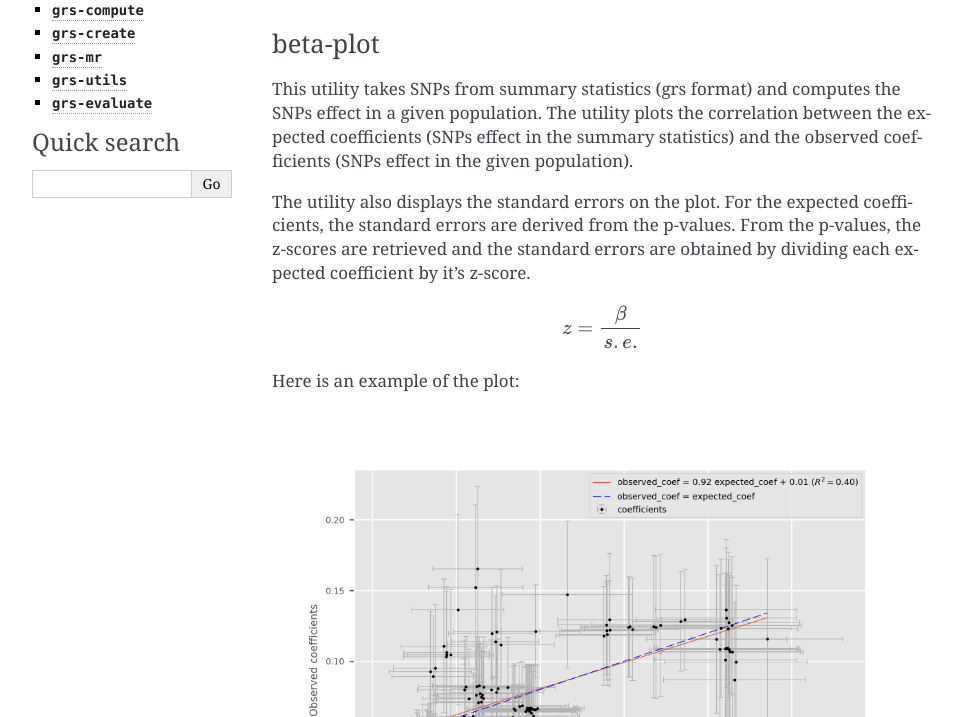
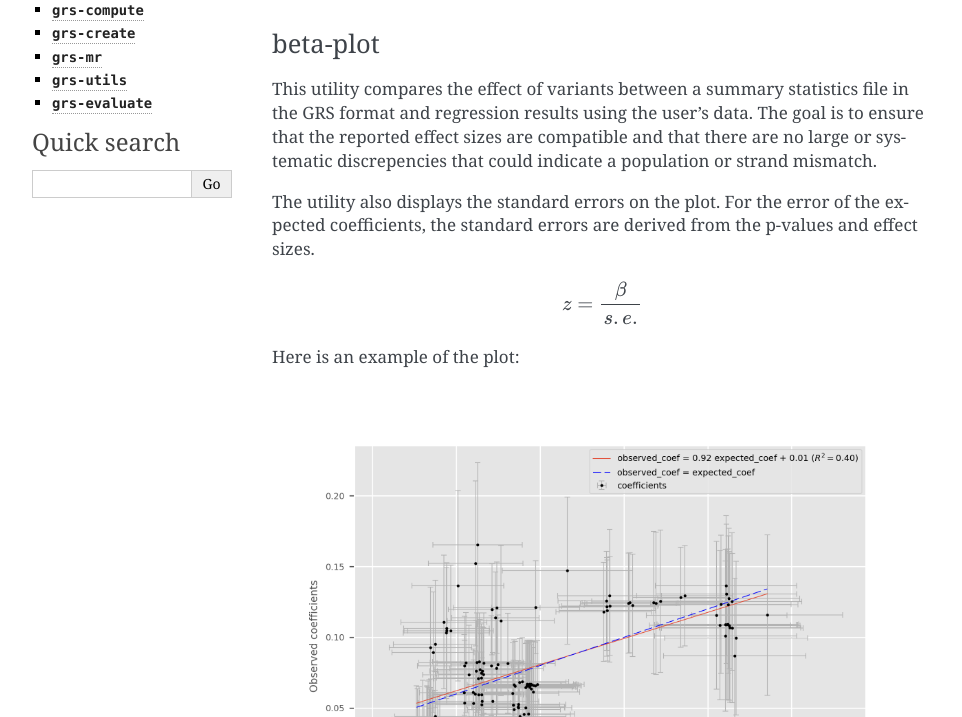
Before and after one commit to legaultmarc/grstools, a Sphinx documentation site: the page built from doc/source/utilities.rst, in a window 1280 px wide and 900 px high, scrolled down 4485 px, cut to the strip 183-900 px from the top of the window. Shown: the whole strip, without its empty margins (148-1110 px from the left). Built offline with Sphinx 7.4.7, drawn with Linux system fonts in a browser that asks for light colours.

Commit message:
Updated the documentation for beta-plot.

```diff
--- a/doc/source/utilities.rst
+++ b/doc/source/utilities.rst
@@ -173,15 +173,15 @@ line to quickly assess the agreement between GRS.
 beta-plot
 ++++++++++
 
-This utility takes SNPs from summary statistics (grs format) and computes the
-SNPs effect in a given population. The utility plots the correlation between
-the expected coefficients (SNPs effect in the summary statistics) and the
-observed coefficients (SNPs effect in the given population).
+This utility compares the effect of variants between a summary statistics file
+in the GRS format and regression results using the user's data. The goal is
+to ensure that the reported effect sizes are compatible and that there are no
+large or systematic discrepencies that could indicate a population or strand
+mismatch.
 
-The utility also displays the standard errors on the plot. For the expected
-coefficients, the standard errors are derived from the p-values. From the
-p-values, the z-scores are retrieved and the standard errors are obtained by
-dividing each expected coefficient by it's z-score.
+The utility also displays the standard errors on the plot. For the error of the
+expected coefficients, the standard errors are derived from the p-values and
+effect sizes.
 
 .. math::
     z = \frac{\beta}{s.e.}
```
